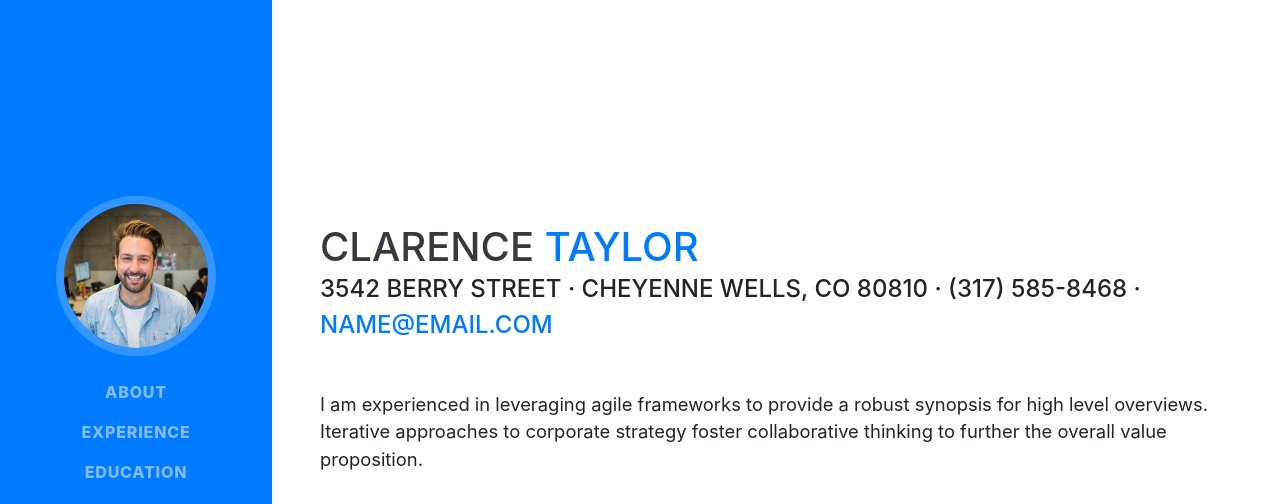
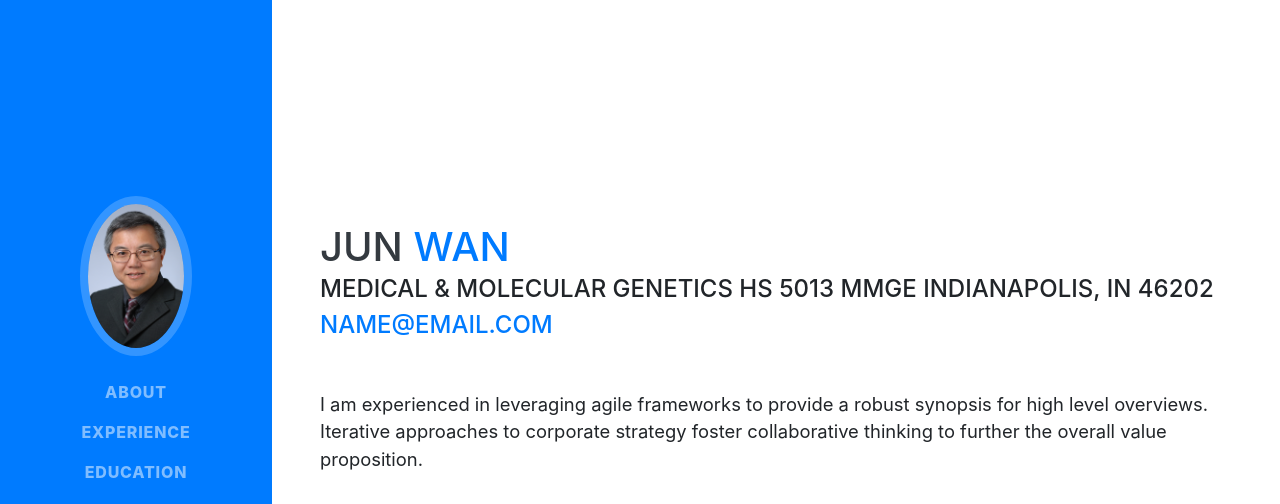
Before and after one commit to kailingli/mylabtest.github.io, a website with bundled scripts: page index.html in a window 1280 px wide. Shown: the top 504 px of the page. Built offline with nearby package versions, Linux system fonts and the light colour scheme; a web font is replaced by a local one.

Commit message:
pic and bio

```diff
--- a/index.html
+++ b/index.html
@@ -29,7 +29,7 @@
     <a class="navbar-brand js-scroll-trigger" href="#page-top">
       <span class="d-block d-lg-none">Clarence Taylor</span>
       <span class="d-none d-lg-block">
-        <img class="img-fluid img-profile rounded-circle mx-auto mb-2" src="img/profile.jpg" alt="">
+        <img class="img-fluid img-profile rounded-circle mx-auto mb-2" src="img/junwan.jpg" alt="">
       </span>
     </a>
     <button class="navbar-toggler" type="button" data-toggle="collapse" data-target="#navbarSupportedContent" aria-controls="navbarSupportedContent" aria-expanded="false" aria-label="Toggle navigation">
@@ -63,10 +63,12 @@
 
     <section class="resume-section p-3 p-lg-5 d-flex align-items-center" id="about">
       <div class="w-100">
-        <h1 class="mb-0">Clarence
-          <span class="text-primary">Taylor</span>
+        <h1 class="mb-0">Jun
+          <span class="text-primary">Wan</span>
         </h1>
-        <div class="subheading mb-5">3542 Berry Street · Cheyenne Wells, CO 80810 · (317) 585-8468 ·
+        <div class="subheading mb-5">Medical & Molecular Genetics
+HS 5013 MMGE
+Indianapolis, IN 46202
           <a href="mailto:name@email.com">name@email.com</a>
         </div>
         <p class="lead mb-5">I am experienced in leveraging agile frameworks to provide a robust synopsis for high level overviews. Iterative approaches to corporate strategy foster collaborative thinking to further the overall value proposition.</p>
```
